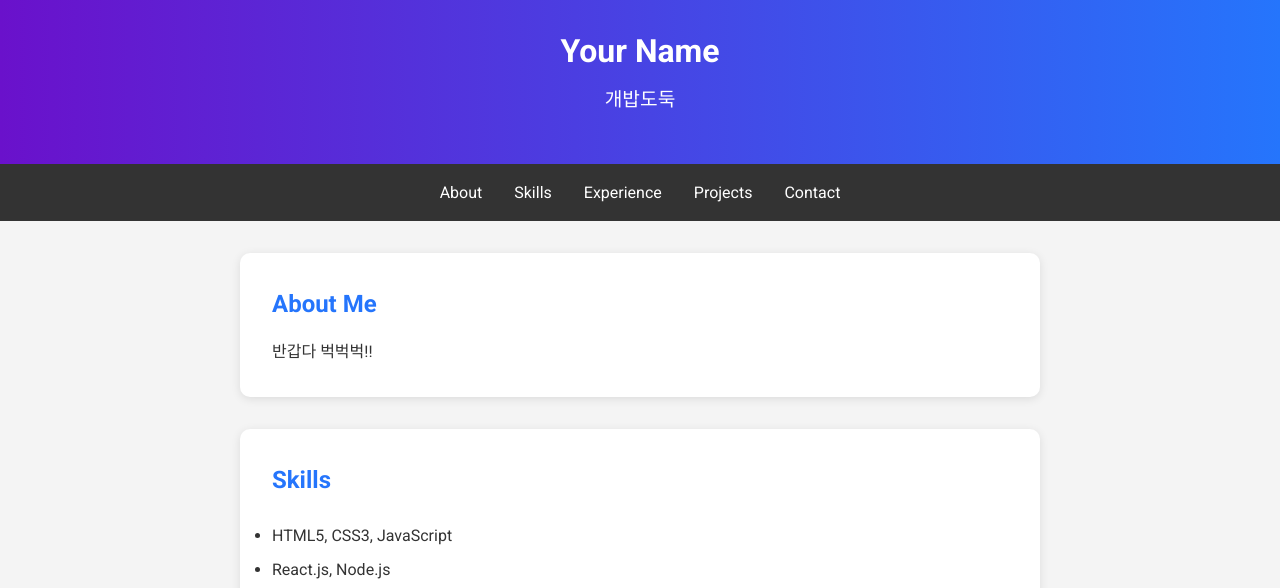
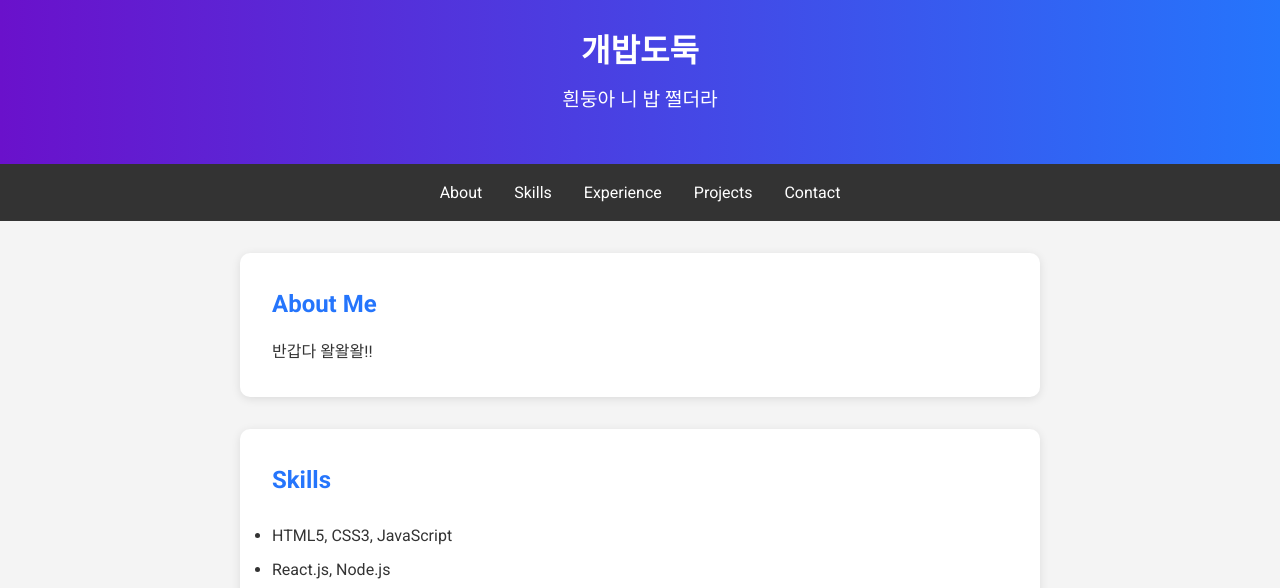
Before and after one commit to jakevin5921/jakevin5921.github.io, a plain HTML site: page index.html in a window 1280 px wide. Shown: the part 196-784 px from the top of the page. Drawn offline with Linux system fonts and the light colour scheme.

Commit message:
Update index.html

```diff
--- a/index.html
+++ b/index.html
@@ -13,8 +13,8 @@
     <header>
         <div class="profile">
             <img src="profile.jpg" alt="Your Photo" class="profile-pic">
-            <h1>Your Name</h1>
-            <p class="tagline">개밥도둑</p>
+            <h1>개밥도둑</h1>
+            <p class="tagline">흰둥아 니 밥 쩔더라</p>
         </div>
     </header>
     <nav>
@@ -30,7 +30,7 @@
         <section id="about" class="section">
             <h2>About Me</h2>
             <p>
-                반갑다 벅벅벅!!
+                반갑다 왈왈왈!!
             </p>
         </section>
         <section id="skills" class="section">
```
